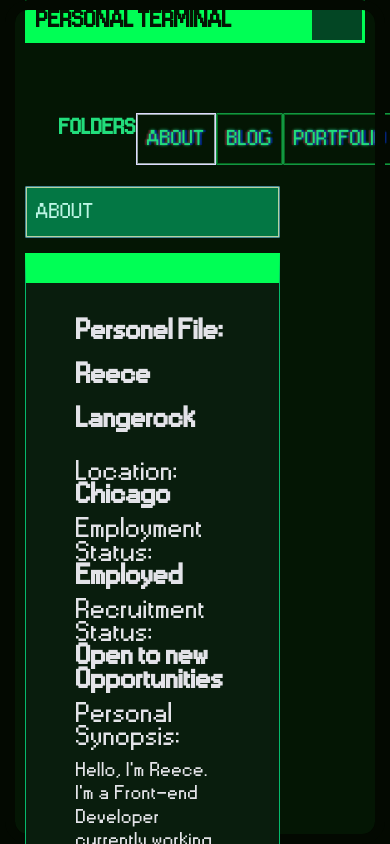
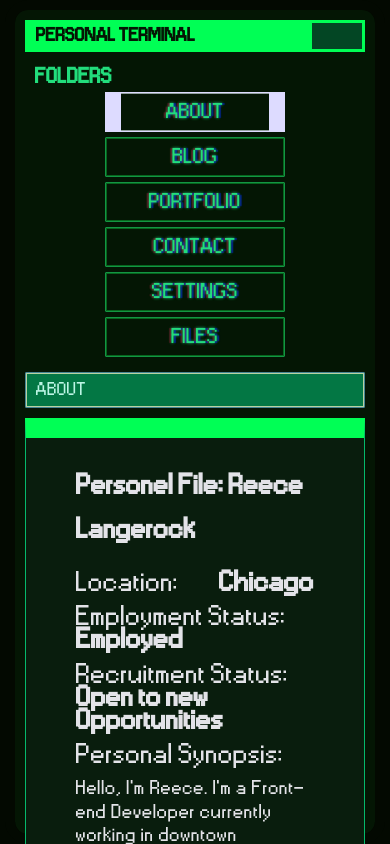
Before and after one commit to ReeceLangerock/portfolio2019, a Gatsby site: page / in a window 390 px wide. Built offline with nearby package versions, Linux system fonts and the light colour scheme; Gatsby itself is replaced by a stand-in of ours.

Commit message:
responsiveness done for most stucture components, now fine tuning and doing content items

```diff
--- a/src/components/about/AboutContainer.js
+++ b/src/components/about/AboutContainer.js
@@ -35,6 +35,7 @@ class AboutContainer extends Component {
           <Skill>Next.js</Skill>
           <Skill>HTML/CSS/SASS</Skill>
         </SkillGrid>
+
         <GridLabel>Back-End:</GridLabel>
         <SkillGrid>
           <Skill>Node.js / Express.js</Skill>
@@ -42,6 +43,7 @@ class AboutContainer extends Component {
           <Skill>GraphQL**</Skill>
           <Skill>PL/SQL</Skill>
         </SkillGrid>
+
         <GridLabel>Miscellaneous:</GridLabel>
         <SkillGrid>
           <Skill>Python**</Skill>
@@ -50,6 +52,7 @@ class AboutContainer extends Component {
           <Skill>Heroku</Skill>
           <Skill>Java</Skill>
         </SkillGrid>
+
         <p>**currently learning this skill</p>
         <br />
         <GridLabel>Personal Interests:</GridLabel>
@@ -88,7 +91,7 @@ const SkillGrid = styled.div`
   display: grid;
   grid-gap: 10px;
   grid-template-columns: repeat(auto-fill, minmax(200px, 1fr));
-  margin-bottom: 15px;
+  margin-bottom: 25px;
 `
 
 const Skill = styled.div`
@@ -109,7 +112,7 @@ const Skill = styled.div`
 const GridLabel = styled.div`
   color: ${props => props.theme.color};
   font-size: 36px;
-  margin-bottom: 8px;
+  margin-bottom: 5px;
 `
 
 const Container = styled.div`
--- a/src/components/content/ContentContainer.js
+++ b/src/components/content/ContentContainer.js
@@ -42,4 +42,8 @@ const Container = styled.div`
   h4 {
     font-family: 'Sevastopol';
   }
+
+  @media (max-width: ${props => props.theme.query.tablet}) {
+    border-top: 20px solid ${props => props.theme.content_container.border_top};
+  }
 `
--- a/src/components/content/ContentHeader.js
+++ b/src/components/content/ContentHeader.js
@@ -25,7 +25,6 @@ const Container = styled.div`
   box-shadow: inset 0 0 0 1px
     ${props => props.theme.content_header.borderShadow};
   text-transform: uppercase;
-  font-size: 24px;
   border-radius: 1px;
   padding: 10px;
   margin: 15px 0;
@@ -35,4 +34,9 @@ const Container = styled.div`
   text-transform: uppercase;
   line-height: 1;
   animation: ${props => (props.crt ? props.theme.textShadow : 'none')};
+  @media (max-width: ${props => props.theme.query.tablet}) {
+    margin: 10px 0;
+    padding: 4px 10px;
+    font-size: 26px;
+  }
 `
--- a/src/components/content/ContentWrapper.js
+++ b/src/components/content/ContentWrapper.js
@@ -8,7 +8,7 @@ export default class ContentWrapper extends Component {
 }
 
 const Container = styled.div`
-  width: 75%;
+  width: 76%;
   display: flex;
   flex-direction: column;
   justify-content: space-between;
@@ -18,4 +18,13 @@ const Container = styled.div`
     word-spacing: 0.75px;
     letter-spacing: 0.4px;
   }
+  @media (max-width: ${props => props.theme.query.tablet}) {
+    width: 77%;
+  }
+  @media (max-width: ${props => props.theme.query.mobile}) {
+    flex: 1;
+    flex-grow: 1;
+    width: 100%;
+    overflow-y: auto;
+  }
 `
--- a/src/components/header.js
+++ b/src/components/header.js
@@ -30,11 +30,16 @@ const HeaderBar = styled.div`
   font-weight: bold;
   text-transform: uppercase;
   background: ${props => props.theme.terminal_header.innerBackground};
-
   line-height: 1;
+  @media (max-width: ${props => props.theme.query.tablet}) {
+    font-size: 26px;
+  }
 `
 const InnerHeaderBar = styled.div`
   background: ${props => props.theme.terminal_header.background};
-  padding: 4px 8px;
+  padding: 2px 8px;
   width: calc(100% - 50px);
+  @media (max-width: ${props => props.theme.query.tablet}) {
+    padding: 0 8px;
+  }
 `
--- a/src/components/layout.js
+++ b/src/components/layout.js
@@ -128,5 +128,7 @@ const InnerScreen = styled.div`
 
   @media (max-width: ${props => props.theme.query.tablet}) {
     padding: 10px 10px;
+    max-height: 100%;
+    justify-content: flex-start;
   }
 `
--- a/src/components/navigation/NavContainer.js
+++ b/src/components/navigation/NavContainer.js
@@ -7,7 +7,7 @@ export default class NavContainer extends Component {
     const { active } = this.props
     return (
       <Container>
-        <h1>Folders</h1>
+        <H1>Folders</H1>
         <NavItem active={active === ''} linkUrl="">
           About
         </NavItem>
@@ -33,20 +33,29 @@ export default class NavContainer extends Component {
 
 const Container = styled.div`
   padding-top: 70px;
-  width: 20%;
+  width: 21%;
   height: 100%;
   display: flex;
   color: white;
   flex-direction: column;
   justify-content: space-around;
   align-items: center;
+
+  @media (max-width: ${props => props.theme.query.tablet}) {
+    width: 22%;
+  }
+
   @media (max-width: ${props => props.theme.query.mobile}) {
+    padding-top: 10px;
+
     flex-direction: row;
     width: 100%;
     height: auto;
+    flex-wrap: wrap;
   }
+`
 
-  h1 {
+const H1 = styled.h1`
   margin-bottom: 8px;
   color: ${props => props.theme.navigation.fontColor};
   text-align: left;
@@ -56,5 +65,8 @@ const Container = styled.div`
   font-size: 30px;
   text-transform: uppercase;
   line-height: 1;
+  @media (max-width: ${props => props.theme.query.mobile}) {
+    width: 100%;
+    margin: 0 0 0 10px;
   }
 `
--- a/src/components/navigation/NavItem.js
+++ b/src/components/navigation/NavItem.js
@@ -52,7 +52,7 @@ const Container = styled(Link)`
   padding: 10px;
   flex-grow: 1;
   margin-bottom: 6px;
-  width: 80%;
+  width: 84%;
   font-family: 'Sevastopol';
   font-size: 30px;
   text-transform: uppercase;
@@ -64,6 +64,12 @@ const Container = styled(Link)`
   color: ${props => props.theme.navigation.fontColor};
   text-decoration: none;
   animation: ${props => (props.crt ? props.theme.textShadow : 'none')};
+  @media (max-width: ${props => props.theme.query.mobile}) {
+    width: 180px;
+    flex-grow: 0;
+    padding: 4px;
+    margin-bottom: 5px;
+  }
 `
 
 const ActiveContainer = styled(Link)`
@@ -79,6 +85,11 @@ const ActiveContainer = styled(Link)`
   color: ${props => props.theme.navigation.fontColor};
   text-decoration: none;
   animation: ${props => (props.crt ? props.theme.textShadow : 'none')};
+  @media (max-width: ${props => props.theme.query.mobile}) {
+    width: 180px;
+    flex-grow: 0;
+    margin-bottom: 5px;
+  }
 `
 
 const Border = styled.div`
@@ -94,10 +105,23 @@ const Border = styled.div`
       width: 8%;
     }
   }
+
+  @media (max-width: ${props => props.theme.query.mobile}) {
+    width: 15px;
+
+    @keyframes clicked-keyframes {
+      from {
+        width: 0px;
+      }
+      to {
+        width: 15px;
+      }
+    }
+  }
 `
 
 const Content = styled.div`
-  padding: 10px;
+  padding: 4px;
   font-family: 'Sevastopol';
   font-size: 30px;
   text-transform: uppercase;
--- a/src/themes/theme.js
+++ b/src/themes/theme.js
@@ -21,6 +21,8 @@ const query = {
 
 export const dark = {
   query: { ...query },
+  fontSizes: { ...fontSizes },
+
   textShadow: 'textShadow 2.6s infinite',
 
   monitor: {
@@ -67,6 +69,7 @@ export const dark = {
     border_bottom: '#05b96b', //used only for file component
     border: colors.white,
     fontColor: colors.white,
+    fontColor_alternate: colors.green,
     link_color: colors.lightGreen,
     link_hovered: colors.brightGreen,
     image_frame: {
@@ -104,6 +107,8 @@ export const dark = {
 }
 
 export const light = {
+  query: { ...query },
+  fontSizes: { ...fontSizes },
   textShadow: 'textShadow 2.6s infinite',
 
   monitor: {
```
Also changed, not shown: src/components/content/ContactItem.js (+4 -3 lines). Lines whose indentation alone changed are shown as unchanged.
